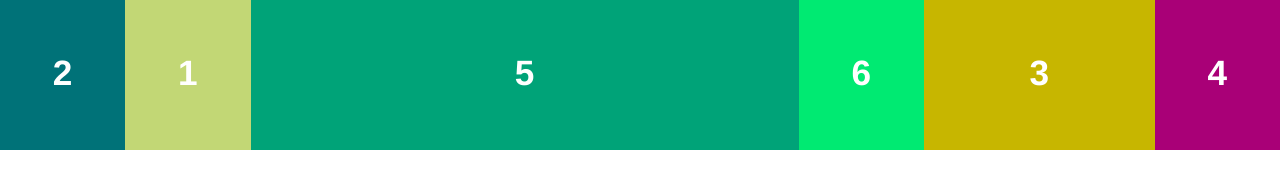
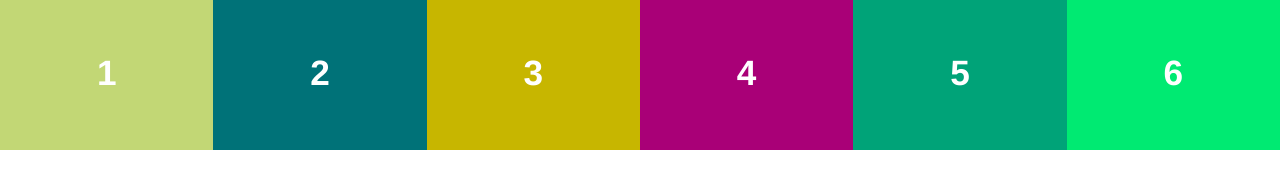
Before and after one commit to helton/learning-flexbox, a plain HTML site: page digital-tutors-flexbox/project-01/index.html in a window 1280 px wide. Drawn offline with Linux system fonts and the light colour scheme.

Commit message:
Playing with flex properties => flex-direction and flex-wrap

```diff
--- a/digital-tutors-flexbox/project-01/css/custom.css
+++ b/digital-tutors-flexbox/project-01/css/custom.css
@@ -7,10 +7,13 @@ ul#flex-container {
 	margin: 0;
 	padding: 0;
 	display: flex;
+	flex-direction: row;
+	flex-wrap: wrap;
 }
 
 ul li {
 	flex-grow: 1;
+	width: 100px;
 	height: 150px;
 	padding-top: 45px;
 	color: #fff;
@@ -19,9 +22,9 @@ ul li {
 	text-align: center;
 }
 
-ul li:first-child { background: #c2d775; order: 2;}
-ul li:nth-child(2) { background: #007278; order: 1; }
-ul li:nth-child(3) { background: #c7b600; flex-grow: 2; order: 5; }
-ul li:nth-child(4) { background: #a90077; order: 6; }
-ul li:nth-child(5) { background: #00a378; flex-grow: 5; order: 3; }
-ul li:last-child  { background: #00ea72; order: 4; }
+ul li:first-child { background: #c2d775; }
+ul li:nth-child(2) { background: #007278; }
+ul li:nth-child(3) { background: #c7b600; }
+ul li:nth-child(4) { background: #a90077; }
+ul li:nth-child(5) { background: #00a378; }
+ul li:last-child  { background: #00ea72; }
```
